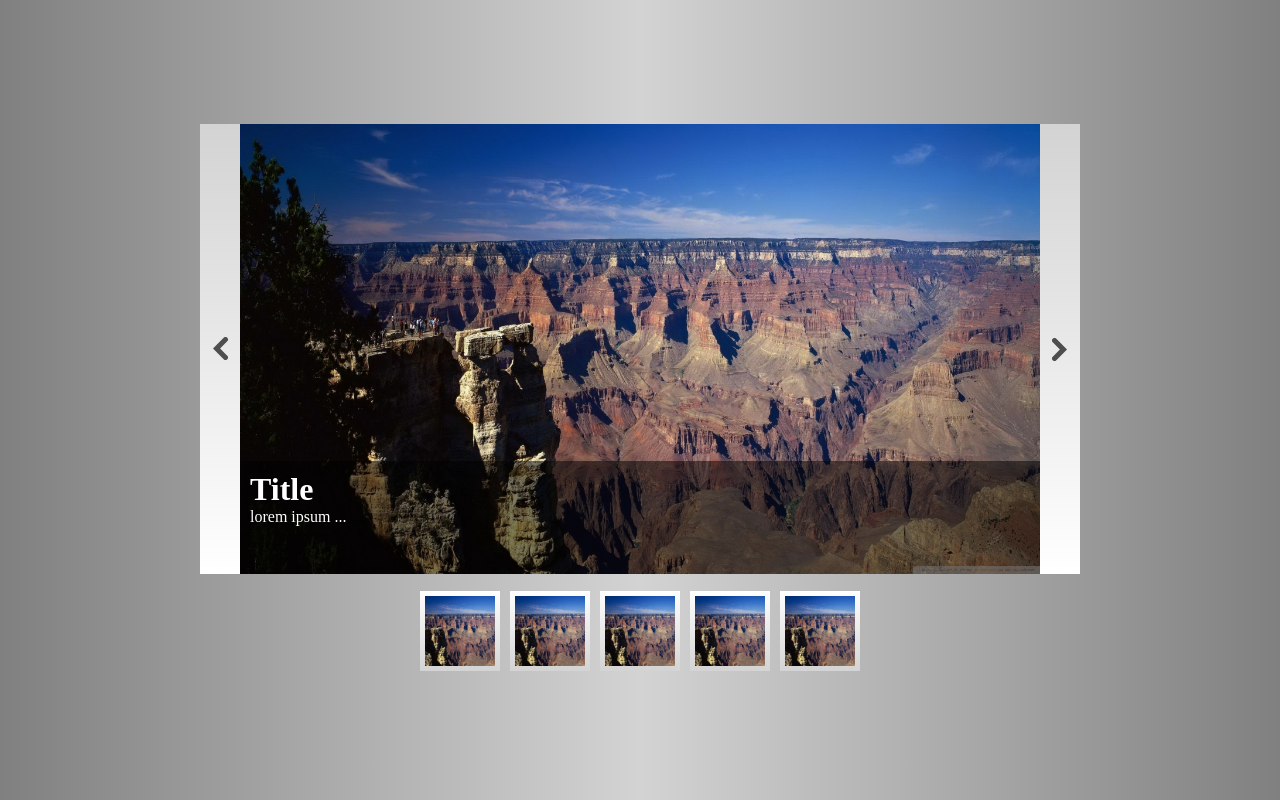
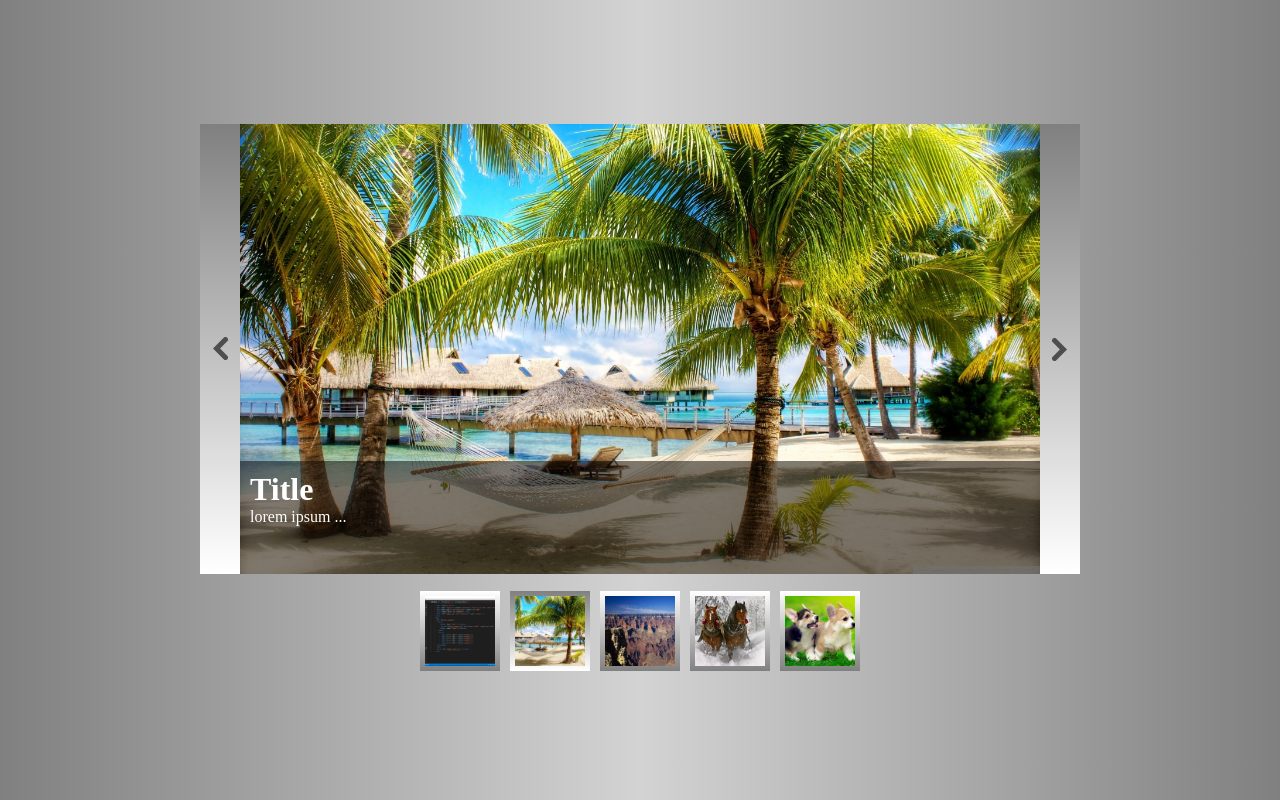
Before and after one commit to greenfox-academy/tothbandi, a plain HTML site: page week-07/image-slider/index.html in a window 1280 px wide. Both pictures are taken after a click on the button 1060 px from the left and 348 px from the top of the page. Drawn offline with Linux system fonts and the light colour scheme.

Commit message:
feat image-slider slides right direction

```diff
--- a/week-07/image-slider/image-slider.js
+++ b/week-07/image-slider/image-slider.js
@@ -1,38 +1,140 @@
 'use strict';
-const photos= [
+const photos = [
   {
-    file = 'sample.jpg',
-    title = 'Sample',
-    story = 'Lorem ipsum dolor sit amet, consectetuer adipiscing elit. Aenean commodo ligula eget dolor. Aenean massa. Cum sociis natoque penatibus et magnis dis parturient montes, nascetur ridiculus mus. '
+    file : 'sample.jpg',
+    title : 'Sample',
+    story : 'Lorem ipsum dolor sit amet, consectetuer adipiscing elit. Aenean commodo ligula eget dolor. Aenean massa. Cum sociis natoque penatibus et magnis dis parturient montes, nascetur ridiculus mus. '
   },
   {
-    file = 'tropical_beach.jpg',
-    title = 'Tropical Beach',
-    story = 'Lorem ipsum dolor sit amet, consectetuer adipiscing elit. Aenean commodo ligula eget dolor. Aenean massa. Cum sociis natoque penatibus et magnis dis parturient montes, nascetur ridiculus mus. '
+    file : 'tropical_beach.jpg',
+    title : 'Tropical Beach',
+    story : 'Lorem ipsum dolor sit amet, consectetuer adipiscing elit. Aenean commodo ligula eget dolor. Aenean massa. Cum sociis natoque penatibus et magnis dis parturient montes, nascetur ridiculus mus. '
   },
   {
-    file = 'canyon.jpg',
-    title = 'Canyon',
-    story = 'Lorem ipsum dolor sit amet, consectetuer adipiscing elit. Aenean commodo ligula eget dolor. Aenean massa. Cum sociis natoque penatibus et magnis dis parturient montes, nascetur ridiculus mus. '
+    file : 'canyon.jpg',
+    title : 'Canyon',
+    story : 'Lorem ipsum dolor sit amet, consectetuer adipiscing elit. Aenean commodo ligula eget dolor. Aenean massa. Cum sociis natoque penatibus et magnis dis parturient montes, nascetur ridiculus mus. '
   },
   {
-    file = 'horse.jpg',
-    title = 'Horses',
-    story = 'Lorem ipsum dolor sit amet, consectetuer adipiscing elit. Aenean commodo ligula eget dolor. Aenean massa. Cum sociis natoque penatibus et magnis dis parturient montes, nascetur ridiculus mus. '
+    file : 'horse.jpg',
+    title : 'Horses',
+    story : 'Lorem ipsum dolor sit amet, consectetuer adipiscing elit. Aenean commodo ligula eget dolor. Aenean massa. Cum sociis natoque penatibus et magnis dis parturient montes, nascetur ridiculus mus. '
   },
   {
-    file = 'welsh_corgi.jpg',
-    title = 'Welsh corgi',
-    story = 'Lorem ipsum dolor sit amet, consectetuer adipiscing elit. Aenean commodo ligula eget dolor. Aenean massa. Cum sociis natoque penatibus et magnis dis parturient montes, nascetur ridiculus mus. '
+    file : 'welsh_corgi.jpg',
+    title : 'Welsh corgi',
+    story : 'Lorem ipsum dolor sit amet, consectetuer adipiscing elit. Aenean commodo ligula eget dolor. Aenean massa. Cum sociis natoque penatibus et magnis dis parturient montes, nascetur ridiculus mus. '
   },
   {
-    file = 'moonlight.jpg',
-    title = 'Moonlight',
-    story = 'Lorem ipsum dolor sit amet, consectetuer adipiscing elit. Aenean commodo ligula eget dolor. Aenean massa. Cum sociis natoque penatibus et magnis dis parturient montes, nascetur ridiculus mus. '
+    file : 'moonlight.jpg',
+    title : 'Moonlight',
+    story : 'Lorem ipsum dolor sit amet, consectetuer adipiscing elit. Aenean commodo ligula eget dolor. Aenean massa. Cum sociis natoque penatibus et magnis dis parturient montes, nascetur ridiculus mus. '
   },
   {
-    file = 'dragonfly.jpg',
-    title = 'Dragonfly',
-    story = 'Lorem ipsum dolor sit amet, consectetuer adipiscing elit. Aenean commodo ligula eget dolor. Aenean massa. Cum sociis natoque penatibus et magnis dis parturient montes, nascetur ridiculus mus. '
+    file : 'dragonfly.jpg',
+    title : 'Dragonfly',
+    story : 'Lorem ipsum dolor sit amet, consectetuer adipiscing elit. Aenean commodo ligula eget dolor. Aenean massa. Cum sociis natoque penatibus et magnis dis parturient montes, nascetur ridiculus mus. '
   }
-]
+];
+
+const thumbnails = document.querySelectorAll('.thumbnail');
+const thumbBg = document.querySelectorAll('li');
+const chosenPhoto = document.querySelector('.chosen-photo');
+const thumbsCont = document.querySelector('.thumbs-cont');
+const rightBtn = document.querySelector('.right');
+const leftBtn = document.querySelector('.left');
+let activeThumb = 0;
+// console.log(document.querySelectorAll('li'));
+// consol.log(thumbBg);
+// let a = document.querySelector('.chosen-photo');
+// a.style.backgroundImage = 'url("images/sample.jpg")';
+
+// let lis = document.querySelectorAll('.thumbnail');
+// lis[0].style.backgroundImage
+
+rightBtn.addEventListener('click', (event) => {
+  if (activeThumb < thumbnails.length - 1){
+    setNormalThumbnail();
+    activeThumb++;
+    setChosenThumbnail(activeThumb);
+  } else {
+    oneStepLeft();
+  }
+});
+
+function oneStepLeft(){
+  for(let i = 1; i < thumbnails.length; i++){
+    thumbnails[i-1].style.backgroundImage = getFileFromThumb(i);
+    // thumbnails[i-1].setAttribute('data-index', thumbnails[i].dataset.index);
+    thumbnails[i-1].setAttribute('data-photosindex', thumbnails[i].dataset.photosindex);
+  }
+  let lastPhotosIndex = thumbnails[thumbnails.length - 1].dataset.photosindex;
+  if( lastPhotosIndex < photos.length - 1){
+    lastPhotosIndex++;
+
+  } else {
+    lastPhotosIndex = 0;
+  }
+  console.log(lastPhotosIndex);
+  console.log(photos[lastPhotosIndex].file);
+  thumbnails[thumbnails.length - 1].style.backgroundImage = 'url("images/' + photos[lastPhotosIndex].file + '")';
+  thumbnails[thumbnails.length - 1].setAttribute('data-photosindex', lastPhotosIndex);
+  setChosenPhoto(getFileFromThumb(activeThumb));
+}
+
+function setNormalThumbnail() {
+  thumbBg[activeThumb].style.background='linear-gradient(to top, grey, white)' ; //setAttribute('background-color', 'red')); // .getAttribute('width'));
+}
+
+
+thumbsCont.addEventListener('click', function(event){
+  setNormalThumbnail();
+
+  // console.log(event.target.dataset.index);  //getAttribute('style'));
+  activeThumb = event.target.dataset.index;
+  setChosenThumbnail(activeThumb);
+
+});
+
+function setChosenPhoto(file){
+  // let str = 'url("images/' + photo.file + '")';
+
+  // console.log(str);
+  chosenPhoto.style.backgroundImage = file;
+}
+
+// setChosenPhoto(photos[1]);
+
+// thumbnails.forEach((thumbnail, index, array) => {
+//   thumbnail.style.backgroundImage = 'url("images/' + photos[index].file + '")';
+// });
+
+function styleChosenThumbnail(index){
+  thumbBg[index].style.background='linear-gradient(to bottom, grey, white)' ; //setAttribute('background-color', 'red')); // .getAttribute('width'));
+}
+
+function getFileFromThumb(index){
+  let file = thumbnails[index].getAttribute('style');
+  file = file.substring(18, file.length-1);
+  return file;
+}
+
+function setChosenThumbnail(index){
+  // let file = thumbnails[index].getAttribute('style');
+  // file = file.substring(18, file.length-1);
+  // console.log(file);
+
+  setChosenPhoto(getFileFromThumb(index));
+  styleChosenThumbnail(index);
+}
+
+function initPhotoViewer(){
+  thumbnails.forEach((thumbnail, index, array) => {
+    thumbnail.style.backgroundImage = 'url("images/' + photos[index].file + '")';
+    thumbnail.setAttribute('data-index', index);
+    thumbnail.setAttribute('data-photosindex', index);
+  });
+  setChosenThumbnail(activeThumb);
+}
+
+initPhotoViewer();
--- a/week-07/image-slider/index.html
+++ b/week-07/image-slider/index.html
@@ -9,9 +9,9 @@
 </head>
 <body>
   <div id="main-window">
-    <main class="slider photo-viewer">
+    <main class="slider photo-viewer" color='red'>
       <button class="btn left"></button>
-      <div class="main-img choosen-photo">
+      <div class="main-img chosen-photo">
         <div class="description">
           <h1 class="title">Title</h1>
           <p class="story">lorem ipsum ...</p>
--- a/week-07/image-slider/style.css
+++ b/week-07/image-slider/style.css
@@ -31,7 +31,7 @@ footer{
 
 .btn{
   width: 40px;
-  background-image: url("assets/arrow.svg"), linear-gradient(to bottom, lightgrey, white);
+  background-image: url("assets/arrow.svg"), linear-gradient(to bottom, grey, white);
   background-repeat: no-repeat;
   background-position: center;
 }
@@ -40,7 +40,7 @@ footer{
   transform: scaleX(-1);
 }
 
-.choosen-photo {
+.chosen-photo {
   background-image: url('images/canyon.jpg');
   background-size: 800px;
   width: 800px;
@@ -68,7 +68,7 @@ li{
   width: 80px;
   height: 80px;
   margin: 5px;
-  background: linear-gradient(to top, lightgrey, white);
+  background: linear-gradient(to bottom, white, grey);
 }
 
 .thumbnail {
```
